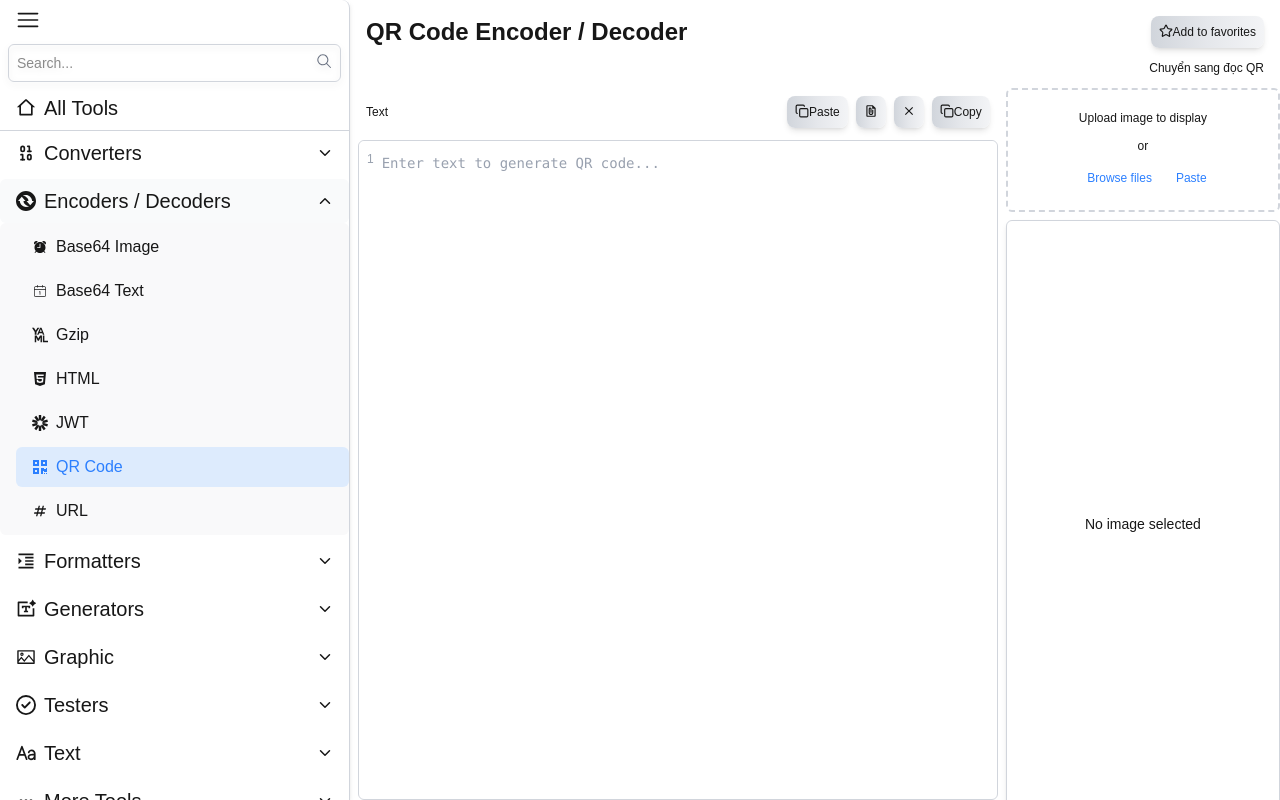
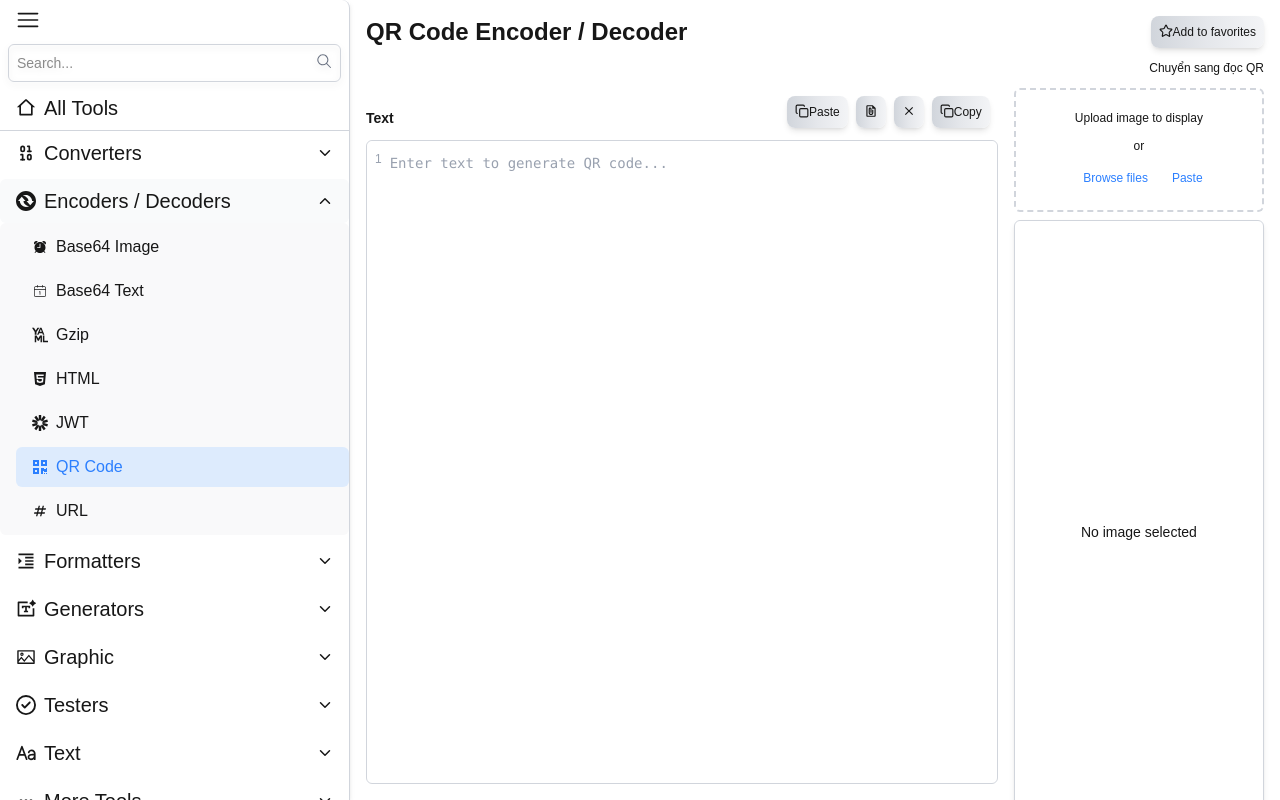
Before and after one commit to Kanghocit/Devtoys, a Next.js app: page /qr-code in a window 1280 px wide. Built offline with nearby package versions, Linux system fonts and the light colour scheme.

Commit message:
fix(ui): qr-code

```diff
--- a/src/app/(codec)/qr-code/page.tsx
+++ b/src/app/(codec)/qr-code/page.tsx
@@ -129,7 +129,7 @@ const QRCodeGenerator = () => {
   }, [text, isDecode]);
 
   return (
-    <div className="flex flex-col rounded-2xl h-full p-2">
+    <div className="flex flex-col rounded-2xl h-full p-2 ">
       <Header title="QR Code Encoder / Decoder" />
 
       <div className="flex justify-end mb-2">
@@ -144,8 +144,12 @@ const QRCodeGenerator = () => {
 
       <div className="grid grid-cols-[70%_30%] gap-2">
         <div>
-          <div className="flex justify-between items-center p-2">
-            <p className="text-xs">{isDecode ? "Decoded Text" : "Text"}</p>
+          <div className="flex justify-between  p-2">
+            <div className="flex justify-center items-end gap-2">
+              <p className="text-sm font-semibold">
+                {isDecode ? "Decoded Text" : "Text"}
+              </p>
+            </div>
             <div className="flex gap-2">
               <Button icon={<LuCopy />} onClick={handlePaste}>
                 Paste
@@ -167,7 +171,7 @@ const QRCodeGenerator = () => {
             </div>
           </div>
 
-          <div className="min-h-[calc(100vh-140px)] border-1 border-gray-300 rounded-md mt-1">
+          <div className="min-h-[calc(98vh-140px)] border-1 border-gray-300 rounded-md mt-1 ms-2">
             <Textarea
               hasBorder={false}
               placeholder={
@@ -183,7 +187,7 @@ const QRCodeGenerator = () => {
           </div>
         </div>
 
-        <div className="flex flex-col gap-2">
+        <div className="flex flex-col gap-2 ms-2 me-4">
           <div className="text-xs px-3 py-5 flex flex-col gap-3 justify-between items-center border-dashed border-2 border-gray-300 rounded-md">
             <p>
               {isDecode
@@ -211,7 +215,7 @@ const QRCodeGenerator = () => {
               </Button>
             </div>
           </div>
-          <div className="h-[76vh] p-3 rounded-md text-sm shadow-md border border-gray-300 flex justify-center items-center">
+          <div className="h-[78vh] p-3 rounded-md text-sm shadow-md border border-gray-300 flex justify-center items-center">
             {qrcode ? (
               <img
                 src={qrcode}
```
